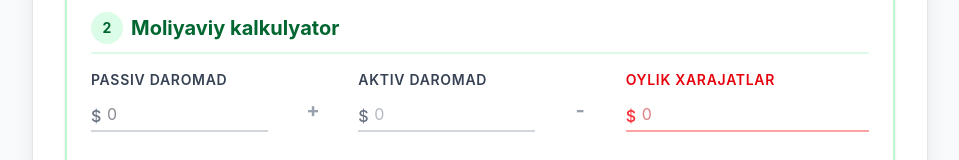
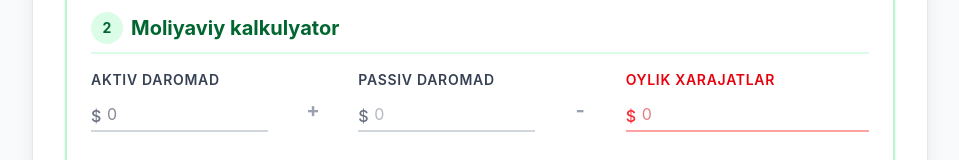
Before and after one commit to FarruxUralov/financial-worksheet, a React (Vite) app: page / in a window 1280 px wide. Shown: the part 371-531 px from the top of the page, without its empty margins (160-1119 px from the left). Built offline with nearby package versions, Linux system fonts and the light colour scheme.

Commit message:
fix: swap PASSIV DAROMAD and AKTIV DAROMAD labels

```diff
--- a/src/components/FinancialCalculator.jsx
+++ b/src/components/FinancialCalculator.jsx
@@ -14,7 +14,7 @@ export default function FinancialCalculator({ data, updateField }) {
       </h2>
       <div className="grid grid-cols-1 md:grid-cols-12 gap-6 items-end">
         <div className="md:col-span-3 space-y-2">
-          <label className="block text-sm font-semibold text-gray-700 dark:text-gray-300 uppercase tracking-wider transition-colors duration-200">PASSIV DAROMAD</label>
+          <label className="block text-sm font-semibold text-gray-700 dark:text-gray-300 uppercase tracking-wider transition-colors duration-200">AKTIV DAROMAD</label>
           <div className="relative">
             <span className="absolute left-0 bottom-1 text-gray-500 dark:text-gray-400 font-medium transition-colors duration-200">$</span>
             <input
@@ -28,7 +28,7 @@ export default function FinancialCalculator({ data, updateField }) {
         </div>
         <div className="md:col-span-1 text-center hidden md:block pb-2 text-gray-400 dark:text-gray-500 font-bold text-xl transition-colors duration-200">+</div>
         <div className="md:col-span-3 space-y-2">
-          <label className="block text-sm font-semibold text-gray-700 dark:text-gray-300 uppercase tracking-wider transition-colors duration-200">AKTIV DAROMAD</label>
+          <label className="block text-sm font-semibold text-gray-700 dark:text-gray-300 uppercase tracking-wider transition-colors duration-200">PASSIV DAROMAD</label>
           <div className="relative">
             <span className="absolute left-0 bottom-1 text-gray-500 dark:text-gray-400 font-medium transition-colors duration-200">$</span>
             <input
```
